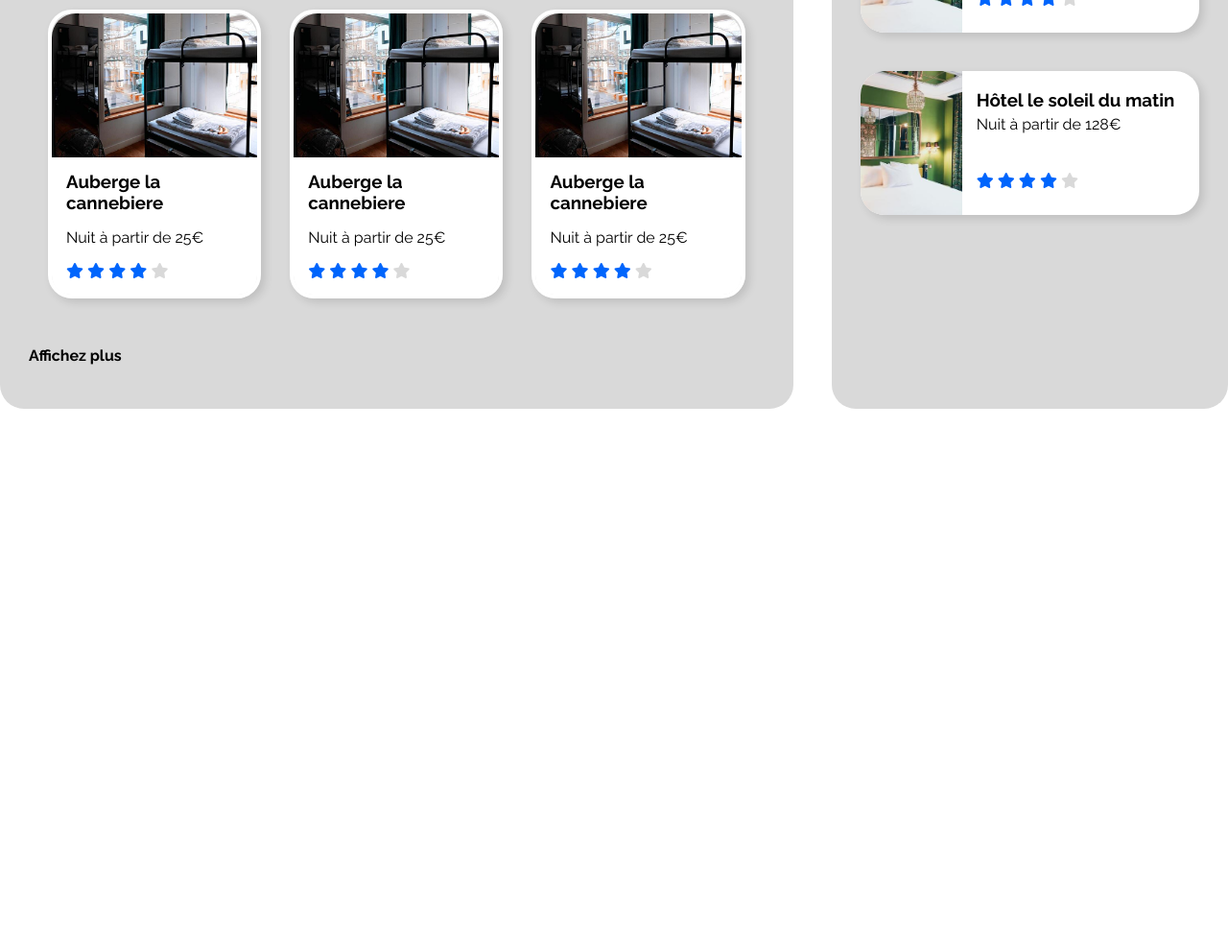
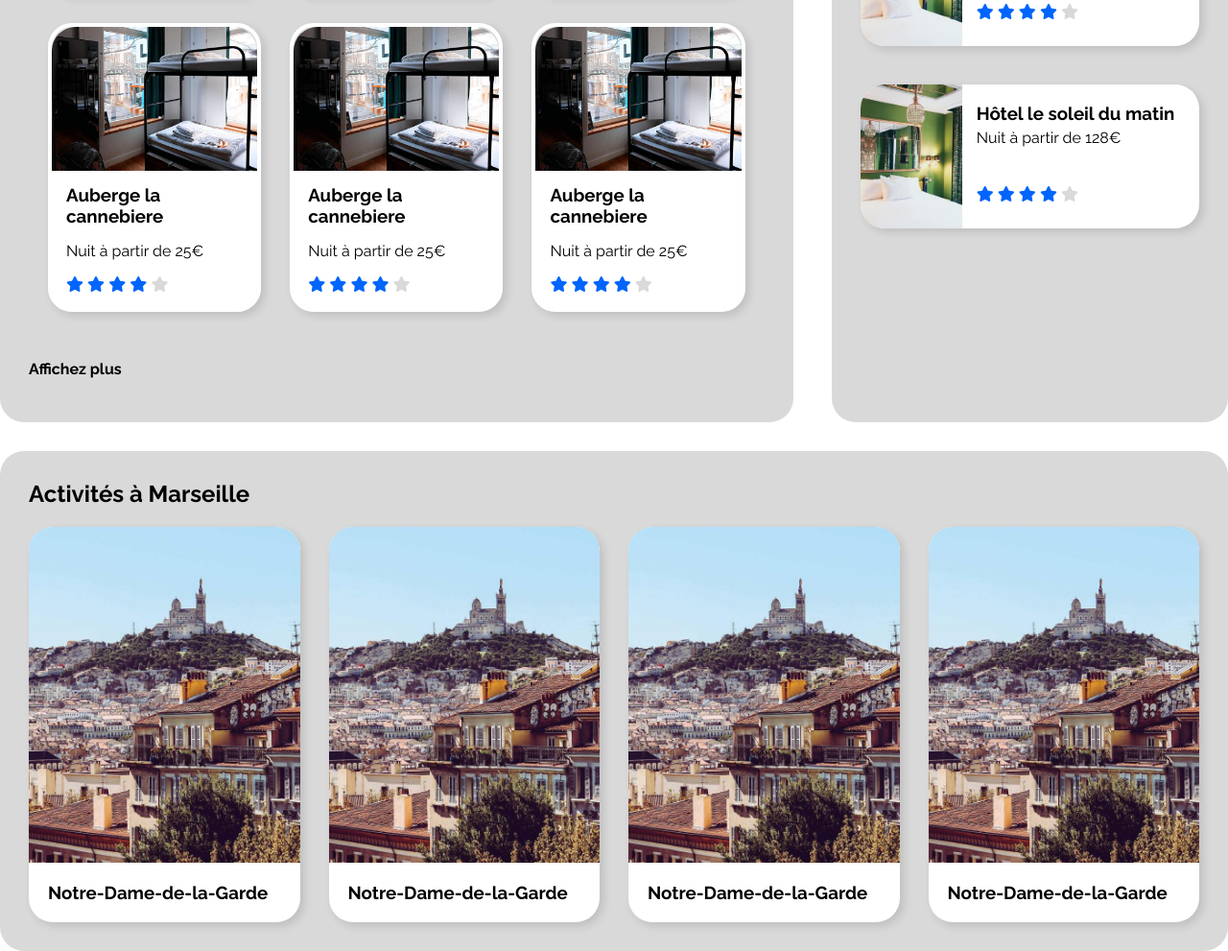
Before and after one commit to HuguesCtrl/Booki, a plain HTML site: page index.html in a window 1280 px wide. Shown: the part 763-1754 px from the top of the page at 96% size. Before the commit the page ends 1189 px from the top, so only its background shows below. Drawn offline with Linux system fonts and the light colour scheme.

Commit message:
Fin de la section activités

```diff
--- a/css/style.css
+++ b/css/style.css
@@ -126,6 +126,7 @@ input[type='submit'] {
     display: grid;
     grid-template-columns: 2fr 1fr;
     gap: 40px;
+    margin-top: 30px;
 }
 
 .list-hotel h2 {
@@ -282,3 +283,55 @@ input[type='submit'] {
 .card-horizontal-text .star {
     margin-top: 40px;
 }
+
+/* Fin de stylisation section hebergement et populaire */
+.list-activity {
+    background-color: var(--color3);
+    border-radius: 25px;
+    padding: 30px;
+    margin-top: 30px;
+}
+
+.list-activity h2 {
+    margin-top: 0;
+}
+
+.grid-activity {
+    display: grid;
+    grid-template-columns: repeat(4, 1fr);
+    gap: 30px;
+}
+
+.card-vertical {
+    background-color: #fff;
+    border-radius: 25px;
+    height: auto;
+    box-shadow: 4px 4px 10px rgba(0, 0, 0, 0.123);
+    transition: 0.5s ease all;
+}
+
+.card-vertical:hover {
+    transform: scale(0.95) rotate(6deg);
+}
+
+.card-vertical a {
+    padding: 0;
+}
+
+.card-vertical-img img {
+    width: 100%;
+    height: 350px;
+    -o-object-fit: cover;
+    object-fit: cover;
+    display: block;
+    border-radius: 25px 25px 0 0;
+}
+
+.class-vertical-text {
+    padding: 20px;
+    /* border-radius: 0 0 25px 25px; */
+}
+
+.class-vertical-text h3 {
+    margin: 0;
+}
--- a/index.html
+++ b/index.html
@@ -16,7 +16,7 @@
         <nav>
             <ul>
                 <li><a href="#hebergement">Hébergement</a></li>
-                <li><a href="#">Activités</a></li>
+                <li><a href="#activity">Activités</a></li>
             </ul>
         </nav>
     </header>
@@ -25,7 +25,7 @@
         <section class="filter-search">
             <h1>Trouvez votre hébergement pour des vacances de rêve</h1>
             <p>En plein centre ville ou en pleine nature</p>
-            <form class="search" action="#" method="post">
+            <form class="search">
                 <div class="icon-map"><i class="fa-sharp fa-solid fa-location-dot"></i></div>
                 <input type="text" placeholder="Recherchez votre ville">
                 <input type="submit" value="Rechercher">
@@ -253,7 +253,60 @@
             </div>
         </section>
         <!-- Fin section Hebergement et populaire -->
-        <section></section>
+        <section class="list-activity" id="activity">
+            <h2>Activités à Marseille</h2>
+            <div class="grid-activity">
+                <!-- Premiere card -->
+                <div class="card-vertical">
+                    <a href="#">
+                        <div class="card-vertical-img">
+                            <img src="/images/activites/3_medium/florian-wehde-xW9e8gdotxI-unsplash.jpg"
+                                alt="Notre Dame de la garde">
+                        </div>
+                        <div class="class-vertical-text">
+                            <h3>Notre-Dame-de-la-Garde</h3>
+                        </div>
+                    </a>
+                </div>
+                <!-- Seconde -->
+                <div class="card-vertical">
+                    <a href="#">
+                        <div class="card-vertical-img">
+                            <img src="/images/activites/3_medium/florian-wehde-xW9e8gdotxI-unsplash.jpg"
+                                alt="Notre Dame de la garde">
+                        </div>
+                        <div class="class-vertical-text">
+                            <h3>Notre-Dame-de-la-Garde</h3>
+                        </div>
+                    </a>
+                </div>
+                <!-- Troisieme -->
+                <div class="card-vertical">
+                    <a href="#">
+                        <div class="card-vertical-img">
+                            <img src="/images/activites/3_medium/florian-wehde-xW9e8gdotxI-unsplash.jpg"
+                                alt="Notre Dame de la garde">
+                        </div>
+                        <div class="class-vertical-text">
+                            <h3>Notre-Dame-de-la-Garde</h3>
+                        </div>
+                    </a>
+                </div>
+                <!-- Quatrieme -->
+                <div class="card-vertical">
+                    <a href="#">
+                        <div class="card-vertical-img">
+                            <img src="/images/activites/3_medium/florian-wehde-xW9e8gdotxI-unsplash.jpg"
+                                alt="Notre Dame de la garde">
+                        </div>
+                        <div class="class-vertical-text">
+                            <h3>Notre-Dame-de-la-Garde</h3>
+                        </div>
+                    </a>
+                </div>
+            </div>
+        </section>
+        <!-- Fin de la section activités -->
     </main>
 </body>
 
```
